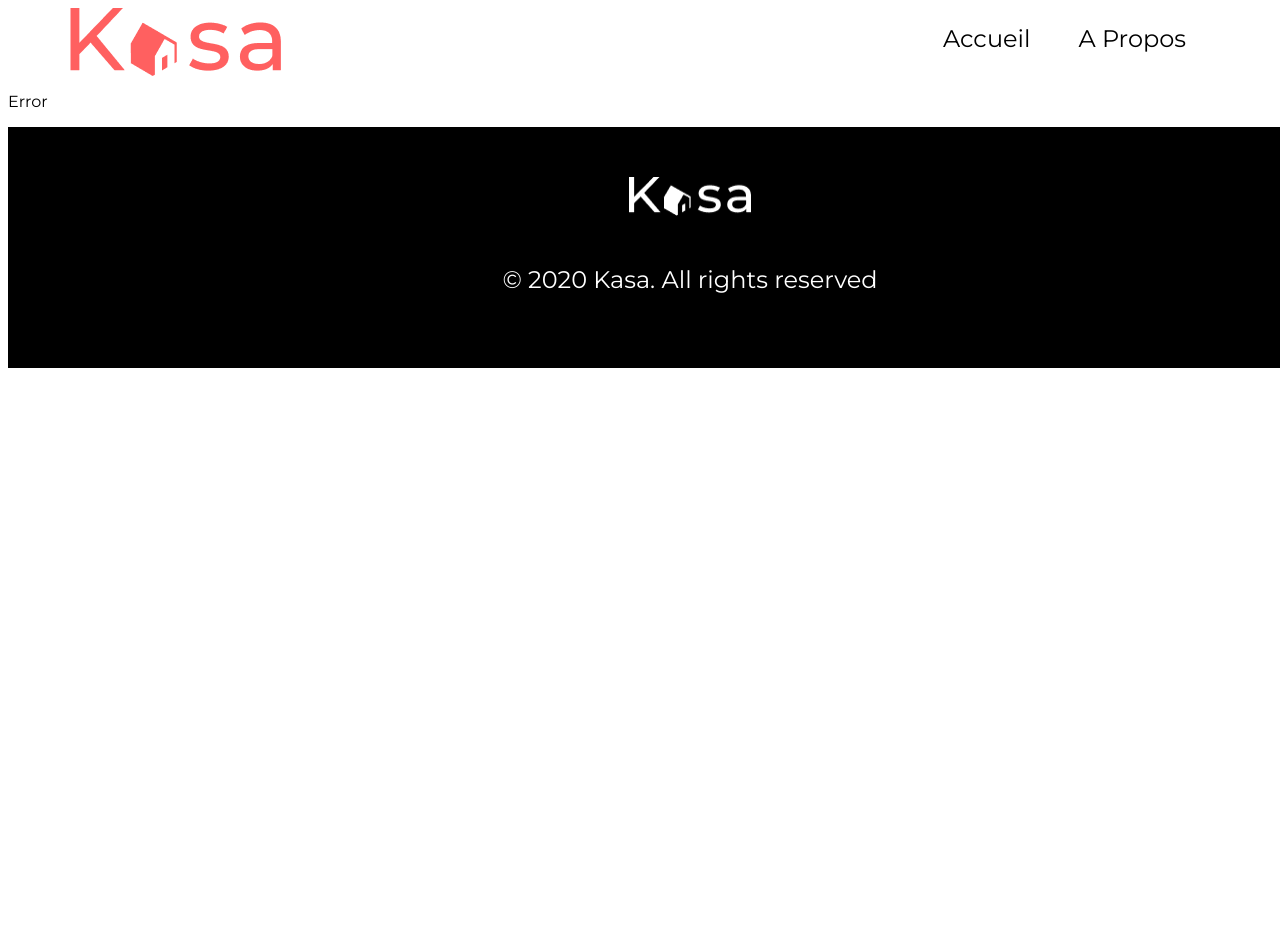
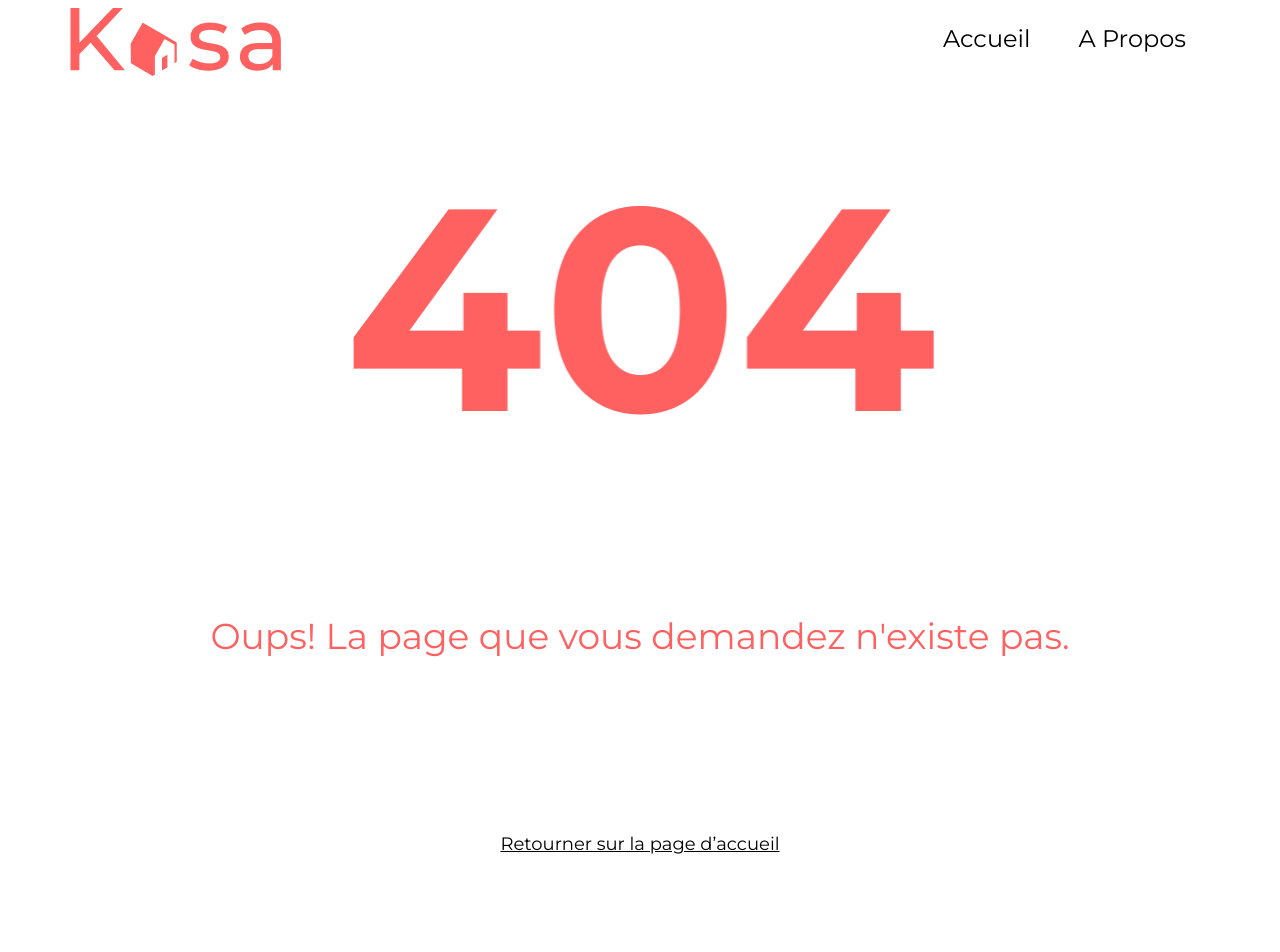
Before and after one commit to SophiaOgg45/Projet_Kasa, a React (Create React App) app: page /Error in a window 1280 px wide. Shown: the top 952 px of the page. Before the commit the page ends 800 px from the top, so only its background shows below. Built offline with nearby package versions, Linux system fonts and the light colour scheme.

Commit message:
création de la page Error

```diff
--- a/package.json
+++ b/package.json
@@ -8,7 +8,7 @@
     "@testing-library/user-event": "^13.5.0",
     "react": "^18.2.0",
     "react-dom": "^18.2.0",
-    "react-router-dom": "^6.22.3",
+    "react-router-dom": "^6.23.0",
     "react-scripts": "^5.0.1",
     "sass": "^1.75.0",
     "web-vitals": "^2.1.4"
--- a/src/index.scss
+++ b/src/index.scss
@@ -3,6 +3,7 @@
 @use "./sass/gallery";
 @use "./sass/footer";
 @use "./sass/collapse";
+@use "./sass/error";
 @import url('https://fonts.googleapis.com/css2?family=Montserrat:wght@400;700&display=swap');
 body {
     font-family: 'Montserrat', sans-serif;
--- a/src/layout/AppRouter.jsx
+++ b/src/layout/AppRouter.jsx
@@ -1,4 +1,4 @@
-import { BrowserRouter, Routes, Route } from "react-router-dom";
+import { BrowserRouter, Routes, Route} from "react-router-dom";
 import Header from "../components/Header";
 import Footer from "../components/Footer";
 import Home from "../pages/Home";
@@ -6,18 +6,17 @@ import About from "../pages/About";
 import Logement from "../pages/Logement";
 import Error from "../pages/Error";
 
-
-
-
 export default function AppRouter() {
   return (
     <BrowserRouter>
       <Header />
       <Routes>
+
           <Route path="/" element={<Home />} />
           <Route path="/About" element={<About />} />
           <Route path="/Logement" element={<Logement />} />
-          <Route path="/Error" element={<Error />} />
+          <Route path="*" element={< Error />} />
+
       </Routes>
       <Footer />
     </BrowserRouter>
--- a/src/pages/Error.jsx
+++ b/src/pages/Error.jsx
@@ -1,9 +1,14 @@
+import { NavLink } from 'react-router-dom'
+import nbre from '../assets/images/404.png'; // Importez l'image
 
-const   Error = () => {
+const Error = () => {
     return (
-        <div>
-            <p>Error</p>
-
+        <div className="error">
+            <img src={nbre} alt="le nombre 404 qui indique la page en erreur" /> {/* Utilisez src au lieu de image */}
+            <p>Oups! La page que vous demandez n'existe pas.</p>
+            <NavLink to="/">
+                Retourner sur la page d’accueil
+            </NavLink>
         </div>
     );
 };
--- a/src/sass/collapse.scss
+++ b/src/sass/collapse.scss
@@ -18,7 +18,7 @@
     .chevron {
       width: 30px;
       height: 30px;
-      background-image: url('../assets/images/ArrowTop.png'); // Chemin de votre image de chevron
+      background-image: url('../assets/images/ArrowTop.png');
       background-size: contain;
       transition: transform 0.3s ease-in-out;
     }
--- /dev/null
+++ b/src/sass/error.scss
@@ -0,0 +1,23 @@
+.error {align-items: center;
+    display: flex;
+    flex-direction: column;
+    gap: 139px;
+    margin: 100px auto;
+    width: 80%;
+
+    img {height: 263px;
+         max-width: 597px;
+        }
+     p {
+        font-size: 36px;
+        text-align: center;
+        color: #FF6060;;
+
+       }
+     a {
+       color: black;
+        font-size: 18px;
+        font-weight: 500;
+
+       }
+   }
```
Also changed, not shown: 2 other files (tests, documents, lock files or other folders).
